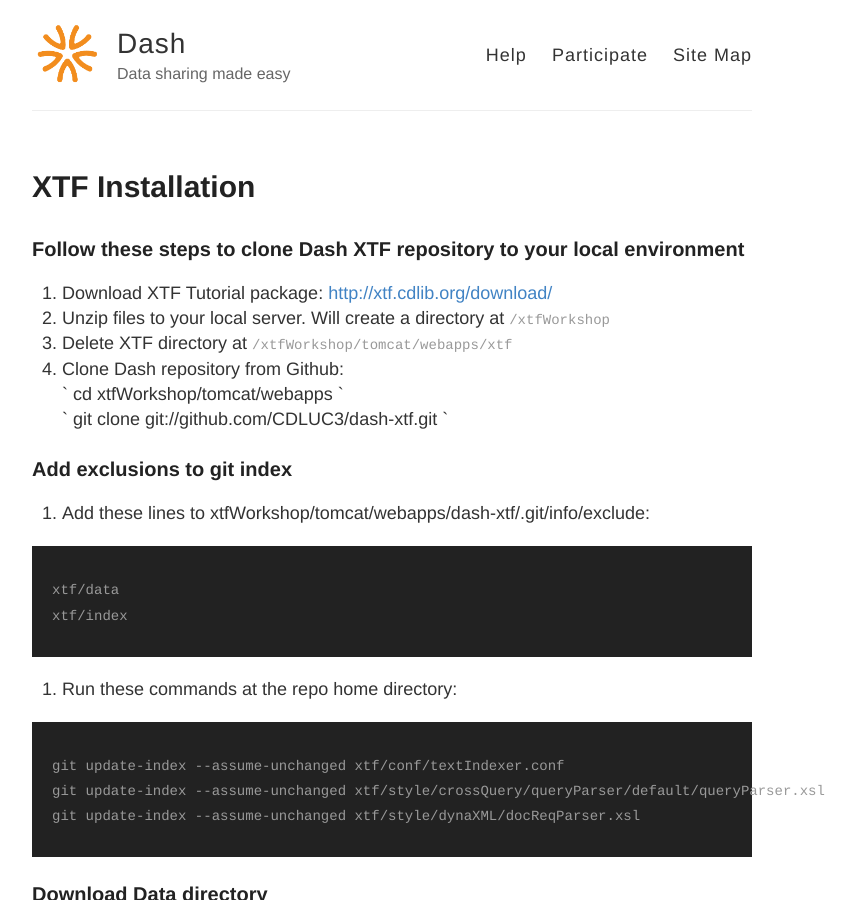
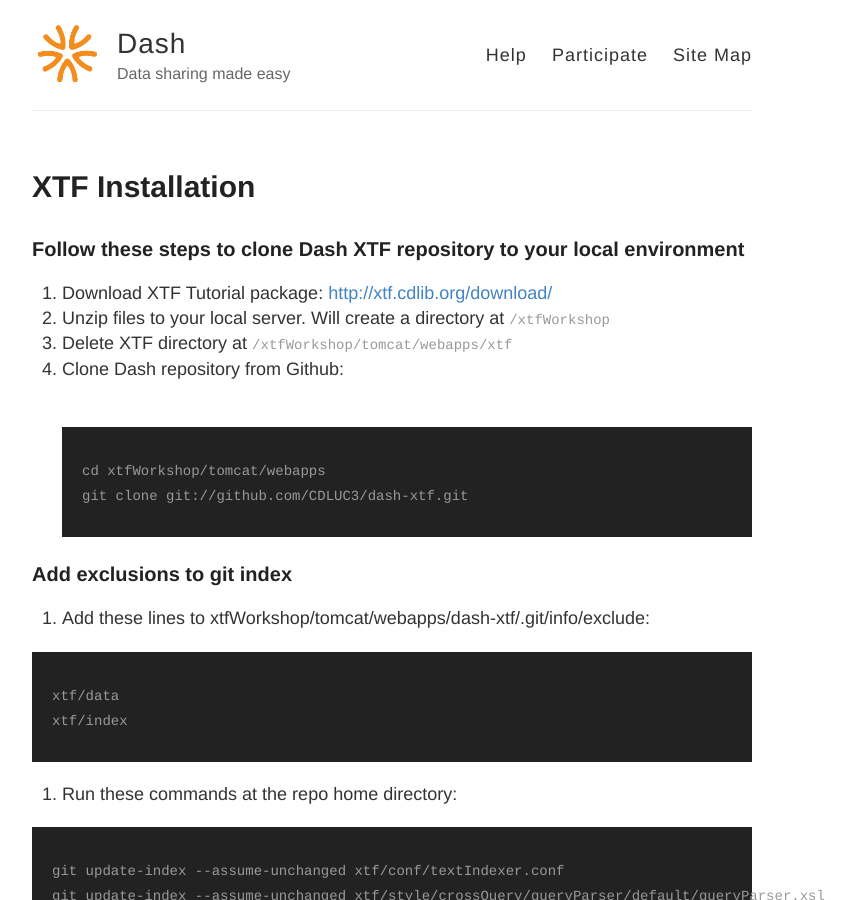
Before and after one commit to CDLUC3/dash, a Jekyll site: the page built from XTF-Installation.md, in a window 1280 px wide and 900 px high. Shown: the whole window, without its empty margins (248-1101 px from the left). Built offline with Jekyll 4.4.1, drawn with Linux system fonts in a browser that asks for light colours.

Commit message:
Update XTF-Installation.md

`````diff
--- a/XTF-Installation.md
+++ b/XTF-Installation.md
@@ -10,48 +10,45 @@
 1. Unzip files to your local server. Will create a directory at ````/xtfWorkshop````
 1. Delete XTF directory at ````/xtfWorkshop/tomcat/webapps/xtf````
 1. Clone Dash repository from Github:
-<br/>
-`
+<br><br>
+````
 cd xtfWorkshop/tomcat/webapps
-`
-<br/>
-`
 git clone git://github.com/CDLUC3/dash-xtf.git
-`
+````
 
 ### Add exclusions to git index
 
 1. Add these lines to xtfWorkshop/tomcat/webapps/dash-xtf/.git/info/exclude:
 
-```
+````
 xtf/data
 xtf/index
-```
+````
 1. Run these commands at the repo home directory:
 
-```
+````
 git update-index --assume-unchanged xtf/conf/textIndexer.conf
 git update-index --assume-unchanged xtf/style/crossQuery/queryParser/default/queryParser.xsl
 git update-index --assume-unchanged xtf/style/dynaXML/docReqParser.xsl
-```
+````
 
 
 
 ### Download Data directory
 1. : Unzip [dash-data.zip](https://github.com/CDLUC3/dash/raw/gh-pages/docs/dash-data.zip) and rename folder "dash-data" to "data" to
 
-```
+````
 /xtfWorkshop/tomcat/webapps/dash/xtf/
-```
+````
 
 ### Files to change
 **For PCs:**
 
 1. /xtfWorkshop/setVars.bat (line 20)
 
-```
+````
 set XTF_HOME=%CATALINA_HOME%\webapps\dash-xtf\xtf
-```
+````
 
 **For Macs:**
 
`````
